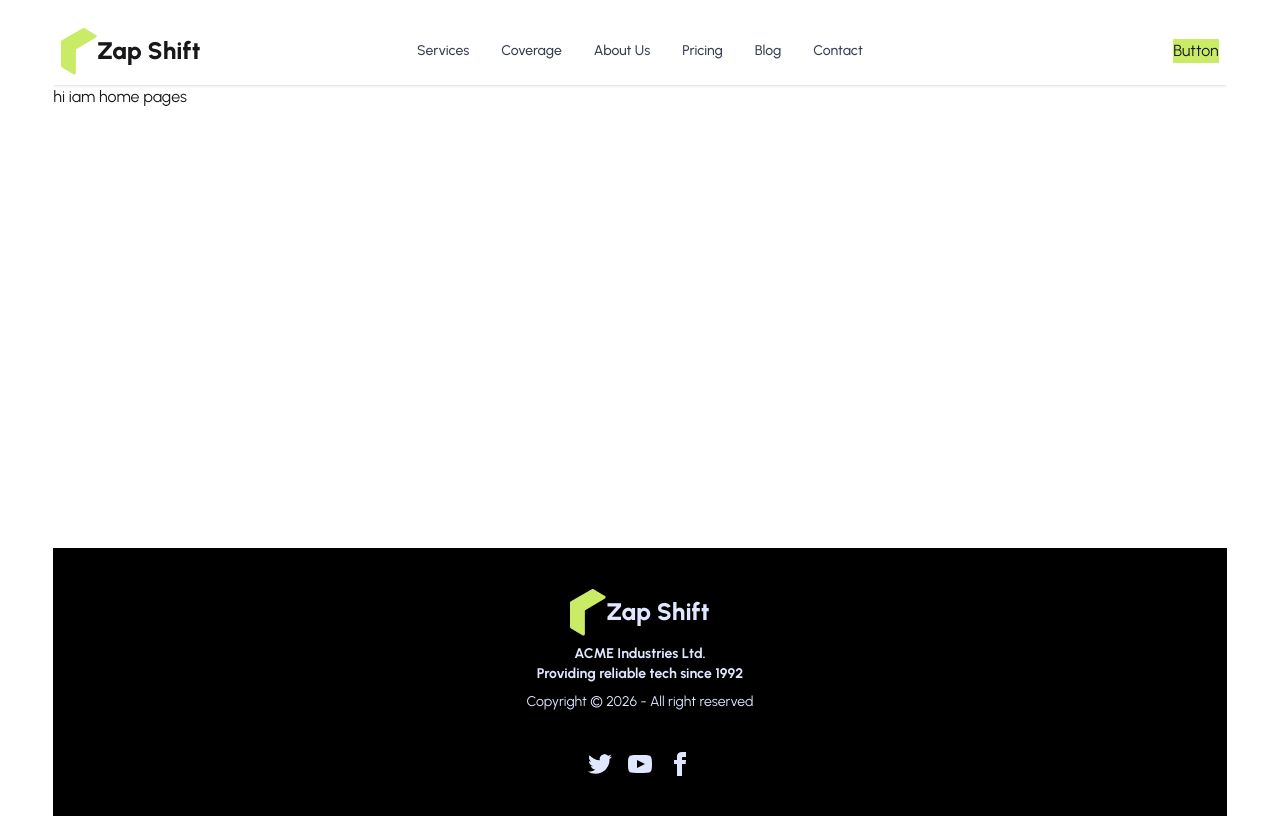
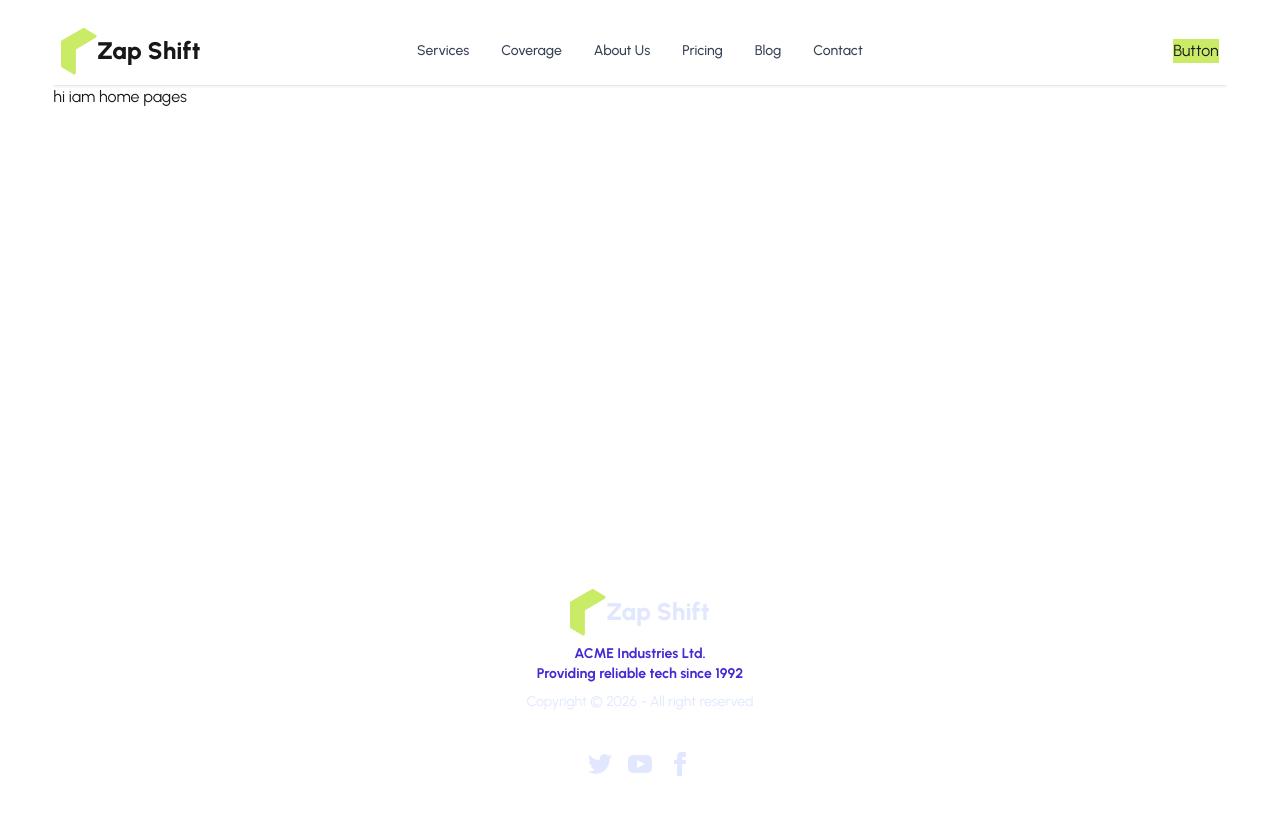
Before and after one commit to asik247/zap-shift-client-site, a React (Vite) app: page / in a window 1280 px wide. Built offline with nearby package versions, Linux system fonts and the light colour scheme.

Commit message:
theme customise

```diff
--- a/src/Components/Nav&Footer/Footer.jsx
+++ b/src/Components/Nav&Footer/Footer.jsx
@@ -3,11 +3,11 @@ import Logo from '../../Shared/Logo';
 
 const Footer = () => {
     return (
-        <footer className="footer footer-horizontal footer-center bg-black text-primary-content p-10">
+        <footer className="footer  footer-horizontal footer-center text-primary-content p-10">
             <aside>
                 {/* <img src={} alt="" /> */}
                 <Logo></Logo>
-                <p className="font-bold">
+                <p className="font-bold text-primary">
                     ACME Industries Ltd.
                     <br />
                     Providing reliable tech since 1992
--- a/src/Layouts/RootLayout.jsx
+++ b/src/Layouts/RootLayout.jsx
@@ -5,7 +5,7 @@ import Footer from '../Components/Nav&Footer/Footer';
 
 const RootLayout = () => {
     return (
-        <div className='w-11/12 mx-auto mt-4 min-h-screen flex flex-col overflow-x-hidden '>
+        <div className='w-11/12 mx-auto mt-4 min-h-screen flex flex-col overflow-x-hidden'>
             <Navbar></Navbar>
             <div className='flex-1'>
                 <Outlet></Outlet>
--- a/src/index.css
+++ b/src/index.css
@@ -1,6 +1,5 @@
 @import url('https://fonts.googleapis.com/css2?family=Urbanist:ital,wght@0,100..900;1,100..900&display=swap');
 @import "tailwindcss";
-
 @plugin "daisyui" {
     themes: light --default;
 }
@@ -9,8 +8,11 @@ body {
     font-family: "Urbanist", sans-serif;
     font-optical-sizing: auto;
 }
+@plugin "daisyui/theme" {
+  --color-primary: #caeb66;
+  --color-base-100:#03373d;
+  --color-base-100: #03373d;
+}
 .primaryBtn{
     background-color: rgba(202, 235, 102, 1);
-
-
 }
```
